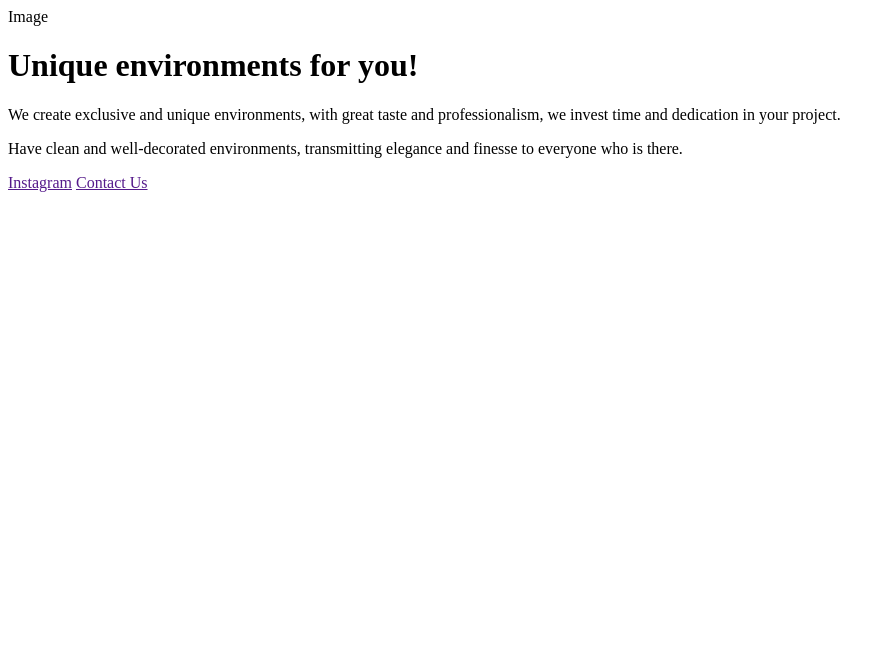
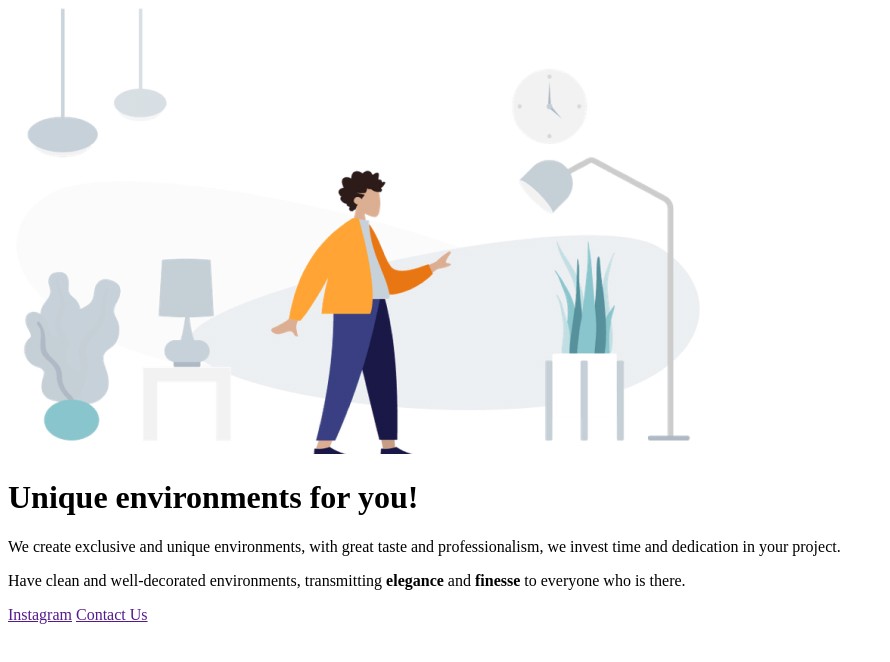
Before and after one commit to emidiovaleretto/rocketseat-project-01, a plain HTML site: page index.html in a window 1280 px wide. Shown: the whole page, without its empty margins (0-890 px from the left). Drawn offline with Linux system fonts and the light colour scheme.

Commit message:
feature: add image.

```diff
--- a/index.html
+++ b/index.html
@@ -8,12 +8,12 @@
 <body>
     <main>
         <div>
-            Image
+            <img src="./assets/img/hero-image.jpg" alt="Hero image">
         </div>
         <div>
-            <h1>Unique environments for you!</h1>
-            <p>We create exclusive and unique environments, with great taste and professionalism, we invest time and dedication in your project.</p>
-            <p>Have clean and well-decorated environments, transmitting elegance and finesse to everyone who is there.</p>
+            <h1><span>Unique</span> environments for you!</h1>
+            <p>We create exclusive and unique environments, with great taste and professionalism, we invest time and <span>dedication in your project</span>.</p>
+            <p>Have <span>clean and well-decorated environments</span>, transmitting <strong>elegance</strong> and <strong>finesse</strong> to everyone who is there.</p>
         </div>
         <div>
             <a href="">Instagram</a>
```
Also changed, not shown: assets/img/hero-image.jpg (added).
